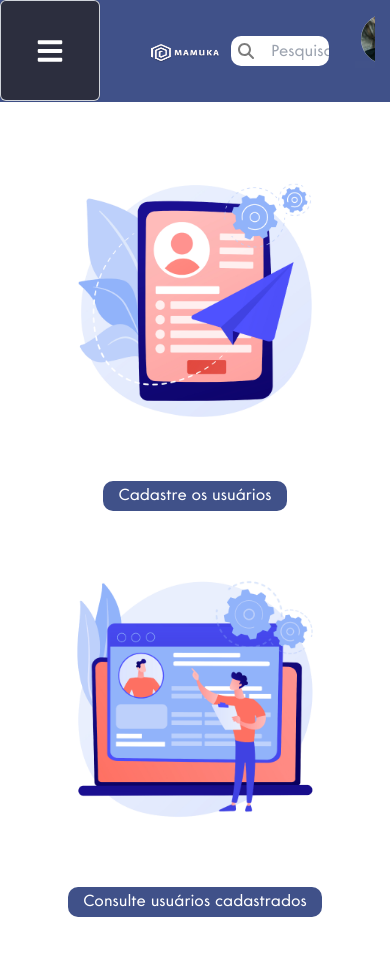
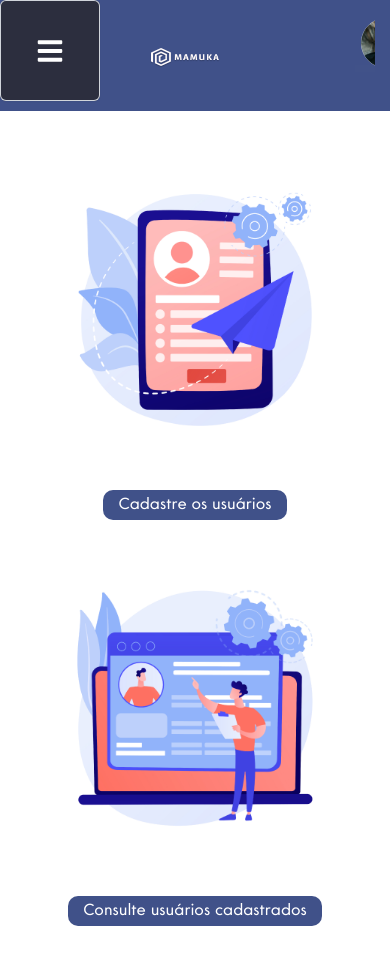
Before and after one commit to MamukaSenai/React-Mamuka, a React (Vite) app: page / in a window 390 px wide. Shown: the top 964 px of the page. Built offline with nearby package versions, Linux system fonts and the light colour scheme.

Commit message:
atualização na responsividade no menu

```diff
--- a/src/components/Header/style.css
+++ b/src/components/Header/style.css
@@ -1,6 +1,6 @@
 
 .topo {
-    height: 12.1vh;
+    height: 13.1vh;
     width: 100vw;
     /*position: fixed;*/
     display: flex;
@@ -22,7 +22,7 @@
 }
 
 .pesquisa svg {
-
+    display: none;
     position: absolute;
     color: var(--cinza);
     margin-left: 7px;
@@ -36,6 +36,7 @@
     border-radius: 10px;
     padding-left: 40px;
     border: none;
+    display: none;
 }
 
 .ricardo {
```
